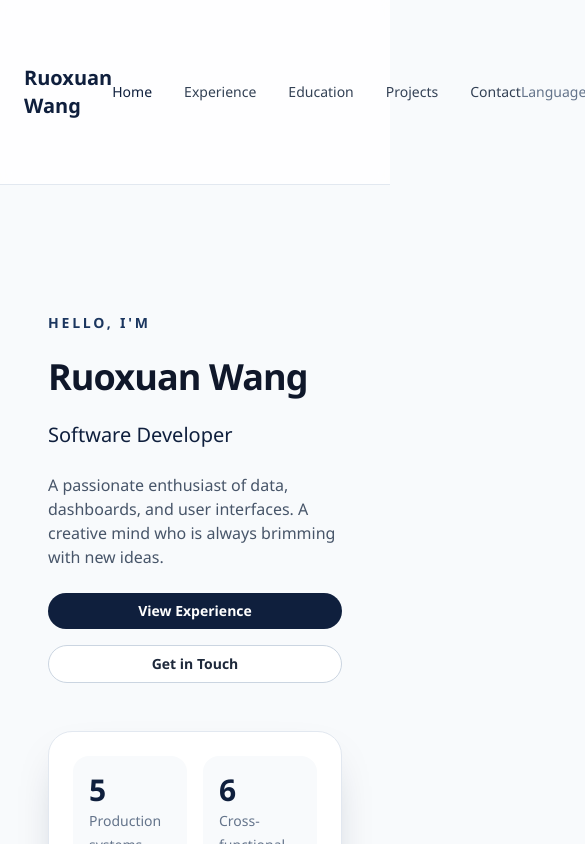
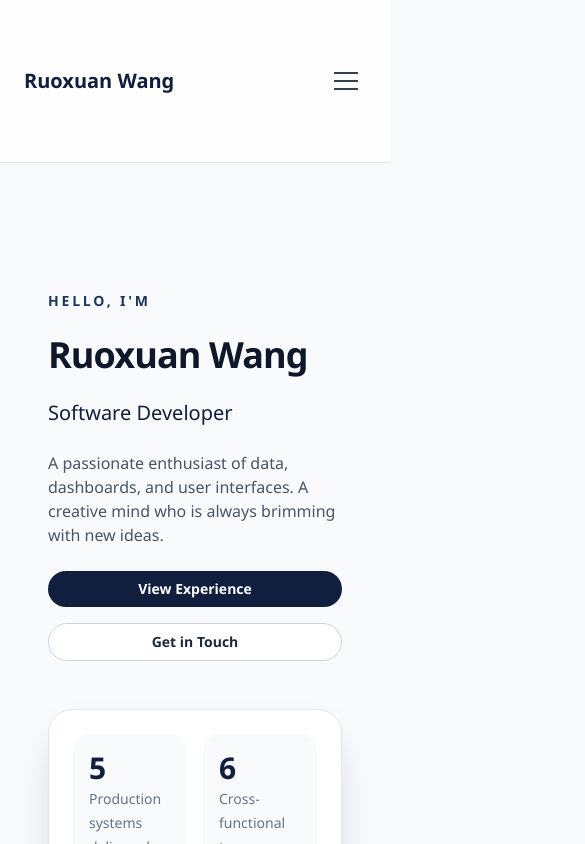
Before and after one commit to RuoxuanW/WRX, a Next.js app: page /en in a window 390 px wide. Shown: the top 844 px of the page, 585 px wide, since content can reach past the window. Built offline with nearby package versions, Linux system fonts and the light colour scheme.

Commit message:
update nav Header  flex dropdown

```diff
--- a/components/layout/Header.tsx
+++ b/components/layout/Header.tsx
@@ -1,6 +1,6 @@
 "use client";
 
-import {useMemo} from 'react';
+import {useMemo, useState} from 'react';
 import Link from 'next/link';
 import {useLocale, useTranslations} from 'next-intl';
 import {usePathname} from 'next/navigation';
@@ -12,6 +12,7 @@ export function Header() {
   const t = useTranslations('Navigation');
   const locale = useLocale() as Locale;
   const pathname = usePathname();
+  const [isMenuOpen, setIsMenuOpen] = useState(false);
 
   const activeKey = useMemo(() => {
     if (!pathname) {
@@ -28,13 +29,19 @@ export function Header() {
     return match?.key ?? 'home';
   }, [pathname]);
 
+  const handleLinkClick = () => {
+    setIsMenuOpen(false);
+  };
+
   return (
     <header className="border-b border-slate-200 bg-white/80 backdrop-blur">
       <div className="section-container flex items-center justify-between py-6">
         <Link href={buildHref(locale, '/')} className="text-xl font-semibold text-brand-primary">
           {t('brand')}
         </Link>
-        <nav className="flex items-center gap-8 text-sm font-medium text-slate-700">
+
+        {/* Desktop Navigation */}
+        <nav className="hidden md:flex items-center gap-8 text-sm font-medium text-slate-700">
           {NAV_ITEMS.map((item) => (
             <Link
               key={item.key}
@@ -49,7 +56,50 @@ export function Header() {
             </Link>
           ))}
         </nav>
-        <LocaleSwitcher />
+
+        {/* Desktop Locale Switcher */}
+        <div className="hidden md:block">
+          <LocaleSwitcher />
+        </div>
+
+        {/* Mobile Menu Button */}
+        <button
+          onClick={() => setIsMenuOpen(!isMenuOpen)}
+          className="md:hidden flex flex-col gap-1.5 p-2"
+          aria-label="Toggle menu"
+          aria-expanded={isMenuOpen}
+        >
+          <span className={`h-0.5 w-6 bg-slate-700 transition-transform ${isMenuOpen ? 'rotate-45 translate-y-2' : ''}`}></span>
+          <span className={`h-0.5 w-6 bg-slate-700 transition-opacity ${isMenuOpen ? 'opacity-0' : ''}`}></span>
+          <span className={`h-0.5 w-6 bg-slate-700 transition-transform ${isMenuOpen ? '-rotate-45 -translate-y-2' : ''}`}></span>
+        </button>
+      </div>
+
+      {/* Mobile Navigation Dropdown */}
+      <div
+        className={`md:hidden overflow-hidden transition-all duration-300 ease-in-out ${
+          isMenuOpen ? 'max-h-96 opacity-100' : 'max-h-0 opacity-0'
+        }`}
+      >
+        <nav className="section-container flex flex-col gap-4 py-6 border-t border-slate-200">
+          {NAV_ITEMS.map((item) => (
+            <Link
+              key={item.key}
+              href={buildHref(locale, item.path)}
+              onClick={handleLinkClick}
+              className={
+                activeKey === item.key
+                  ? 'text-brand-primary font-medium'
+                  : 'text-slate-700 transition-colors hover:text-brand-secondary'
+              }
+            >
+              {t(item.key)}
+            </Link>
+          ))}
+          <div className="pt-4 border-t border-slate-200">
+            <LocaleSwitcher />
+          </div>
+        </nav>
       </div>
     </header>
   );
```
